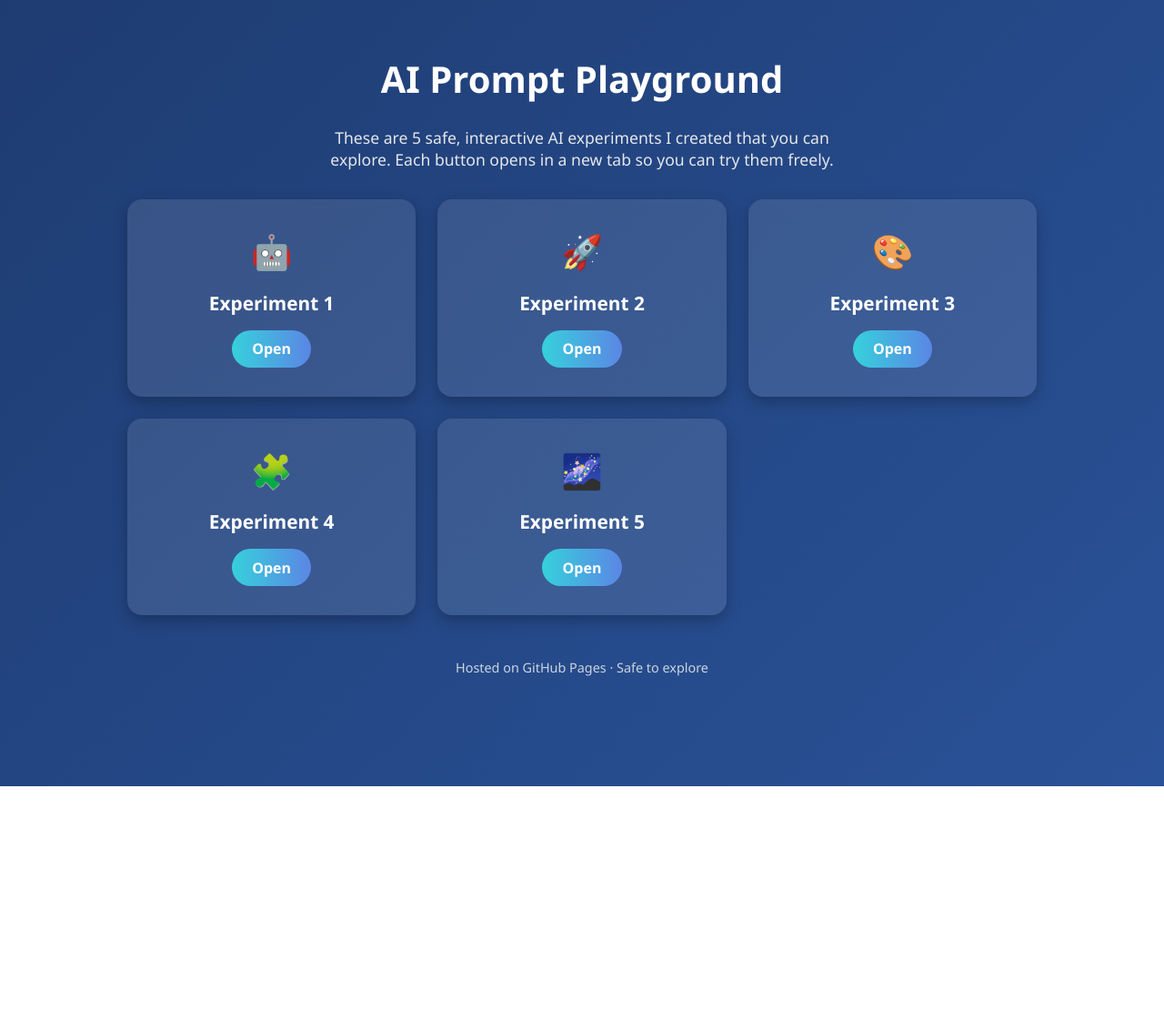
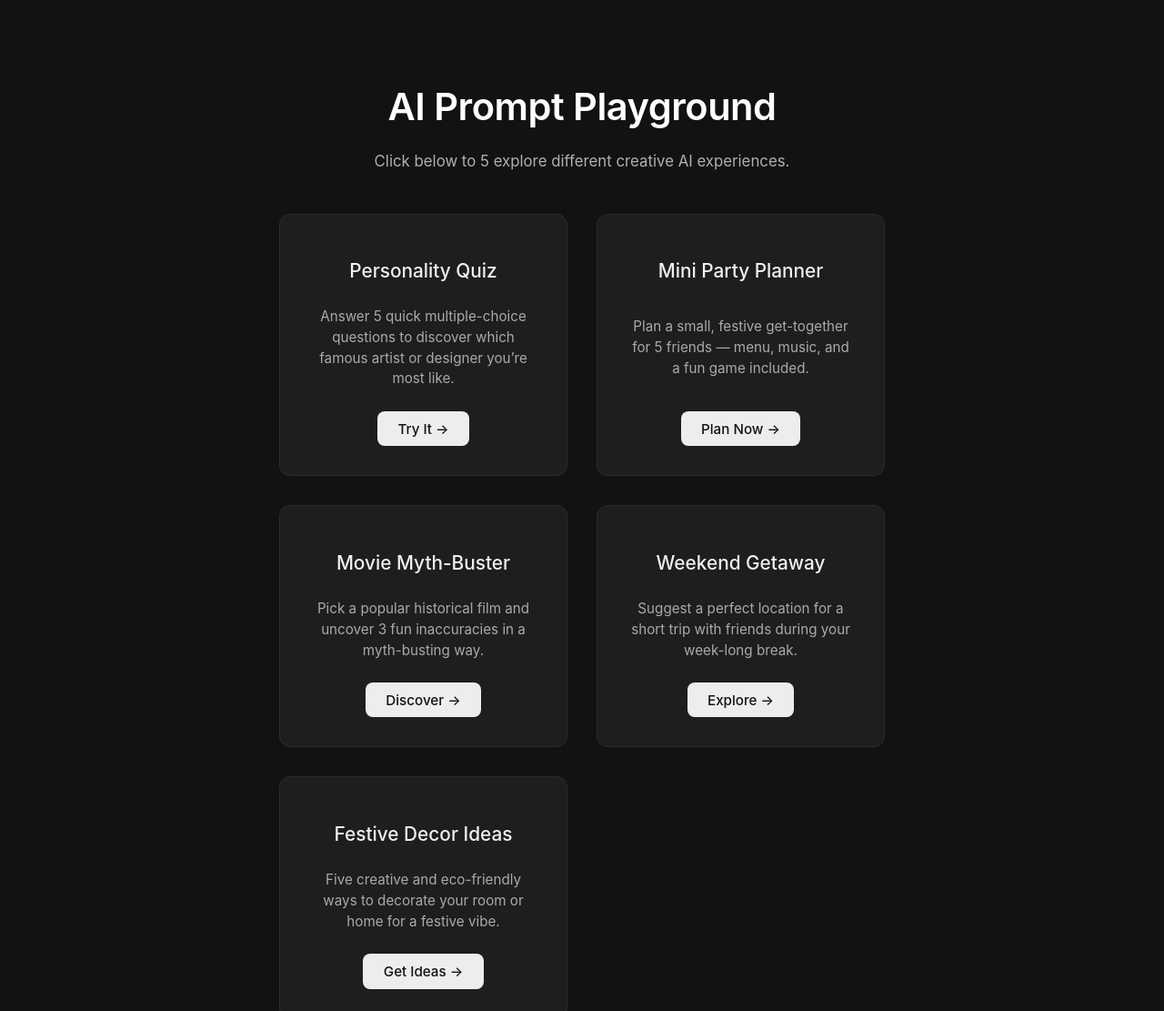
Before and after one commit to burgerphilic18/gsa-gemini, a plain HTML site: page index.html in a window 1280 px wide. Shown: the top 1111 px of the page at 91% size. Before the commit the page ends 864 px from the top, so only its background shows below. Drawn offline with Linux system fonts and the light colour scheme.

Commit message:
v2
Signed-off-by: Spandan Hota <spandanhota2005@outlook.com>

```diff
--- a/index.html
+++ b/index.html
@@ -7,40 +7,37 @@
   <link rel="stylesheet" href="style.css">
 </head>
 <body>
+  <main>
     <h1>AI Prompt Playground</h1>
-  <p>These are 5 safe, interactive AI experiments I created that you can explore.
-     Each button opens in a new tab so you can try them freely.</p>
+    <p>Click below to 5 explore different creative AI experiences.</p>
 
     <div class="grid">
       <div class="card">
-      <div class="emoji">🤖</div>
-      <h2>Experiment 1</h2>
-      <a href="https://aiskillshouse.com/student/qr-mediator.html?uid=6758&promptId=17" target="_blank" rel="noopener noreferrer">Open</a>
+        <h2>Personality Quiz</h2>
+        <p>Answer 5 quick multiple-choice questions to discover which famous artist or designer you’re most like.</p>
+        <a href="https://aiskillshouse.com/student/qr-mediator.html?uid=6758&promptId=17" target="_blank" rel="noopener noreferrer">Try It →</a>
       </div>
       <div class="card">
-      <div class="emoji">🚀</div>
-      <h2>Experiment 2</h2>
-      <a href="https://aiskillshouse.com/student/qr-mediator.html?uid=6758&promptId=16" target="_blank" rel="noopener noreferrer">Open</a>
+        <h2>Mini Party Planner</h2>
+        <p>Plan a small, festive get-together for 5 friends — menu, music, and a fun game included.</p>
+        <a href="https://aiskillshouse.com/student/qr-mediator.html?uid=6758&promptId=16" target="_blank" rel="noopener noreferrer">Plan Now →</a>
       </div>
       <div class="card">
-      <div class="emoji">🎨</div>
-      <h2>Experiment 3</h2>
-      <a href="https://aiskillshouse.com/student/qr-mediator.html?uid=6758&promptId=15" target="_blank" rel="noopener noreferrer">Open</a>
+        <h2>Movie Myth-Buster</h2>
+        <p>Pick a popular historical film and uncover 3 fun inaccuracies in a myth-busting way.</p>
+        <a href="https://aiskillshouse.com/student/qr-mediator.html?uid=6758&promptId=15" target="_blank" rel="noopener noreferrer">Discover →</a>
       </div>
       <div class="card">
-      <div class="emoji">🧩</div>
-      <h2>Experiment 4</h2>
-      <a href="https://aiskillshouse.com/student/qr-mediator.html?uid=6758&promptId=14" target="_blank" rel="noopener noreferrer">Open</a>
+        <h2>Weekend Getaway</h2>
+        <p>Suggest a perfect location for a short trip with friends during your week-long break.</p>
+        <a href="https://aiskillshouse.com/student/qr-mediator.html?uid=6758&promptId=14" target="_blank" rel="noopener noreferrer">Explore →</a>
       </div>
       <div class="card">
-      <div class="emoji">🌌</div>
-      <h2>Experiment 5</h2>
-      <a href="https://aiskillshouse.com/student/qr-mediator.html?uid=6758&promptId=13" target="_blank" rel="noopener noreferrer">Open</a>
+        <h2>Festive Decor Ideas</h2>
+        <p>Five creative and eco-friendly ways to decorate your room or home for a festive vibe.</p>
+        <a href="https://aiskillshouse.com/student/qr-mediator.html?uid=6758&promptId=13" target="_blank" rel="noopener noreferrer">Get Ideas →</a>
       </div>
     </div>
-
-  <footer>
-    Hosted on GitHub Pages · Safe to explore
-  </footer>
+  </main>
 </body>
 </html>
--- a/style.css
+++ b/style.css
@@ -1,88 +1,96 @@
+/* ===== Base ===== */
 body {
   margin: 0;
-  font-family: 'Segoe UI', Tahoma, Geneva, Verdana, sans-serif;
-  background: linear-gradient(135deg, #1e3c72, #2a5298);
-  color: white;
+  font-family: 'Inter', 'Segoe UI', sans-serif;
+  background: #121212;
+  color: #ededed;
+  display: flex;
+  flex-direction: column;
+  min-height: 100vh;
+}
+
+main {
+  flex: 1;
   display: flex;
   flex-direction: column;
   align-items: center;
-  justify-content: flex-start;
-  min-height: 100vh;
-  padding: 2rem;
+  padding: 4rem 2rem;
+  max-width: 900px;
+  margin: 0 auto;
+  text-align: center;
 }
 
 h1 {
-  font-size: 2.5rem;
+  font-size: 2.6rem;
+  font-weight: 600;
   margin-bottom: 0.5rem;
-  text-align: center;
+  color: #ffffff;
+  letter-spacing: -0.5px;
 }
 
 p {
-  font-size: 1.1rem;
-  margin-bottom: 2rem;
-  text-align: center;
+  font-size: 1.05rem;
+  color: #b0b0b0;
+  margin-bottom: 3rem;
   max-width: 600px;
-  color: #e5e7eb;
 }
 
+/* ===== Grid ===== */
 .grid {
   display: grid;
-  grid-template-columns: repeat(auto-fit, minmax(250px, 1fr));
-  gap: 1.5rem;
+  grid-template-columns: repeat(auto-fit, minmax(260px, 1fr));
+  gap: 2rem;
   width: 100%;
-  max-width: 1000px;
 }
 
+/* ===== Card ===== */
 .card {
-  background: rgba(255, 255, 255, 0.1);
-  border-radius: 1rem;
+  background: #1e1e1e;
+  border: 1px solid #2c2c2c;
+  border-radius: 12px;
   padding: 2rem;
   text-align: center;
-  transition: transform 0.3s ease, background 0.3s ease;
-  cursor: pointer;
-  box-shadow: 0 6px 16px rgba(0,0,0,0.25);
+  display: flex;
+  flex-direction: column;
+  justify-content: space-between;
+  transition: transform 0.25s ease, box-shadow 0.25s ease, background 0.25s ease;
 }
 
 .card:hover {
-  transform: translateY(-6px) scale(1.03);
-  background: rgba(255, 255, 255, 0.15);
-}
-
-.emoji {
-  font-size: 2.3rem;
-  margin-bottom: 0.5rem;
-  transition: transform 0.3s ease;
-}
-
-.card:hover .emoji {
-  transform: scale(1.2) rotate(5deg);
+  transform: translateY(-6px);
+  box-shadow: 0 10px 28px rgba(0, 0, 0, 0.6);
+  background: #272727;
 }
 
 .card h2 {
   font-size: 1.3rem;
-  margin-bottom: 1rem;
-  color: #fff;
+  font-weight: 500;
+  margin-bottom: 0.75rem;
+  color: #f0f0f0;
 }
 
+.card p {
+  font-size: 0.95rem;
+  color: #aaa;
+  margin-bottom: 1.5rem;
+  line-height: 1.5;
+}
+
+/* ===== Button ===== */
 .card a {
-  display: inline-block;
+  align-self: center;
   padding: 0.6rem 1.4rem;
-  border-radius: 9999px;
+  border-radius: 8px;
   text-decoration: none;
-  font-weight: 600;
-  color: #fff;
-  background: linear-gradient(90deg, #36d1dc, #5b86e5);
-  transition: background 0.3s ease, transform 0.2s ease;
+  font-weight: 500;
+  font-size: 0.95rem;
+  background: #ededed;
+  color: #121212;
+  transition: background 0.2s ease, transform 0.2s ease, color 0.2s ease;
 }
 
 .card a:hover {
-  background: linear-gradient(90deg, #667eea, #764ba2);
-  transform: scale(1.08);
+  background: #ffffff;
+  transform: scale(1.05);
+  color: #111111;
 }
-
-footer {
-  margin-top: 3rem;
-  font-size: 0.9rem;
-  color: #cbd5e1;
-  text-align: center;
-}
```
Lines whose indentation alone changed are shown as unchanged.
